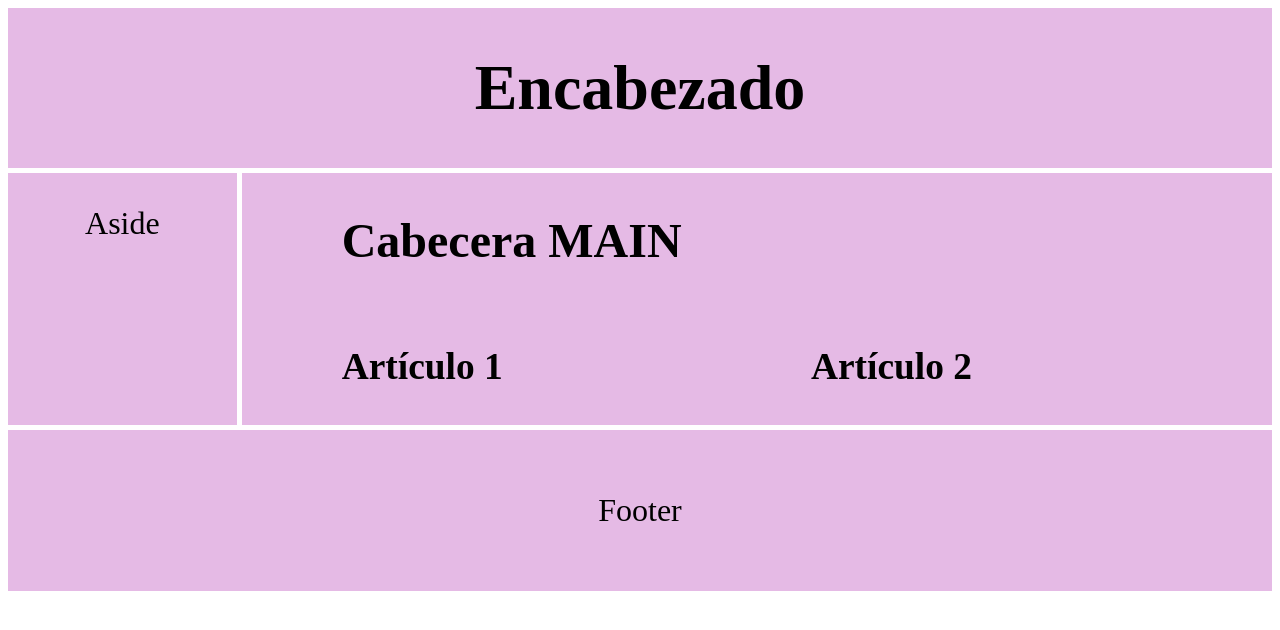
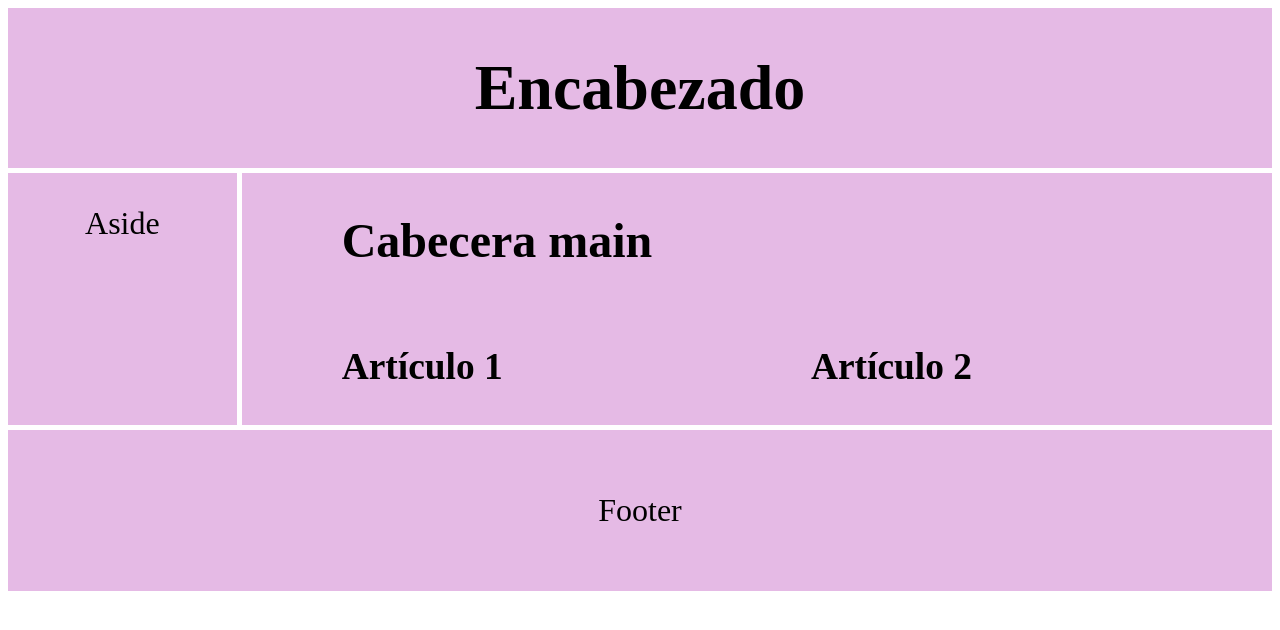
Before and after one commit to marta-moran/grid-media-queries, a plain HTML site: page index.html in a window 1280 px wide. Drawn offline with Linux system fonts and the light colour scheme.

Commit message:
cambiooos

```diff
--- a/index.html
+++ b/index.html
@@ -19,7 +19,7 @@
 
         <div class = "main">
             <main>
-                <h2>Cabecera MAIN</h2>
+                <h2>Cabecera main</h2>
                     <div class="articulos">
                     <article class="art1">
                         <h3>Artículo 1</h3>
--- a/style/styles.css
+++ b/style/styles.css
@@ -1,6 +1,3 @@
-/*$bg-color: rgb(229, 186, 229);*/
-
-
 .grid-container {
     display: grid;
     grid-template-areas:  "header " "main" "aside" "footer";
```
